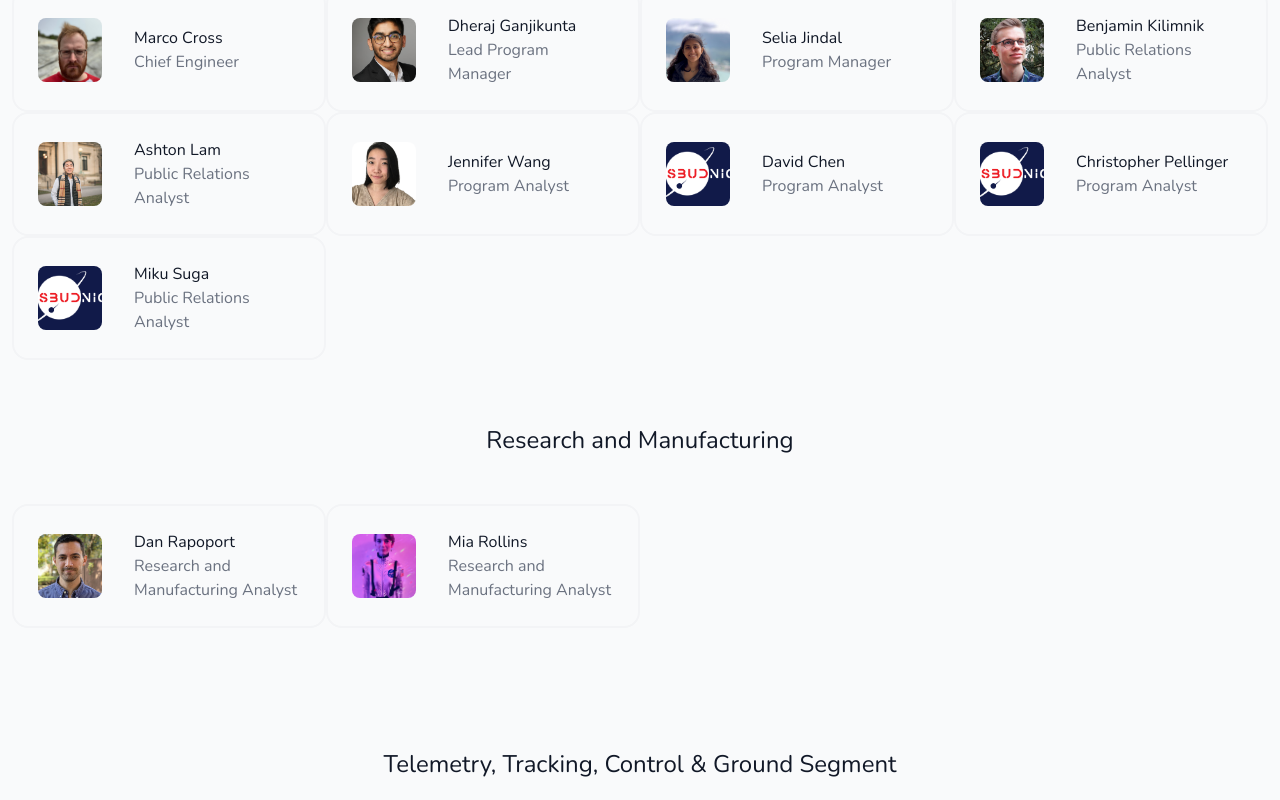
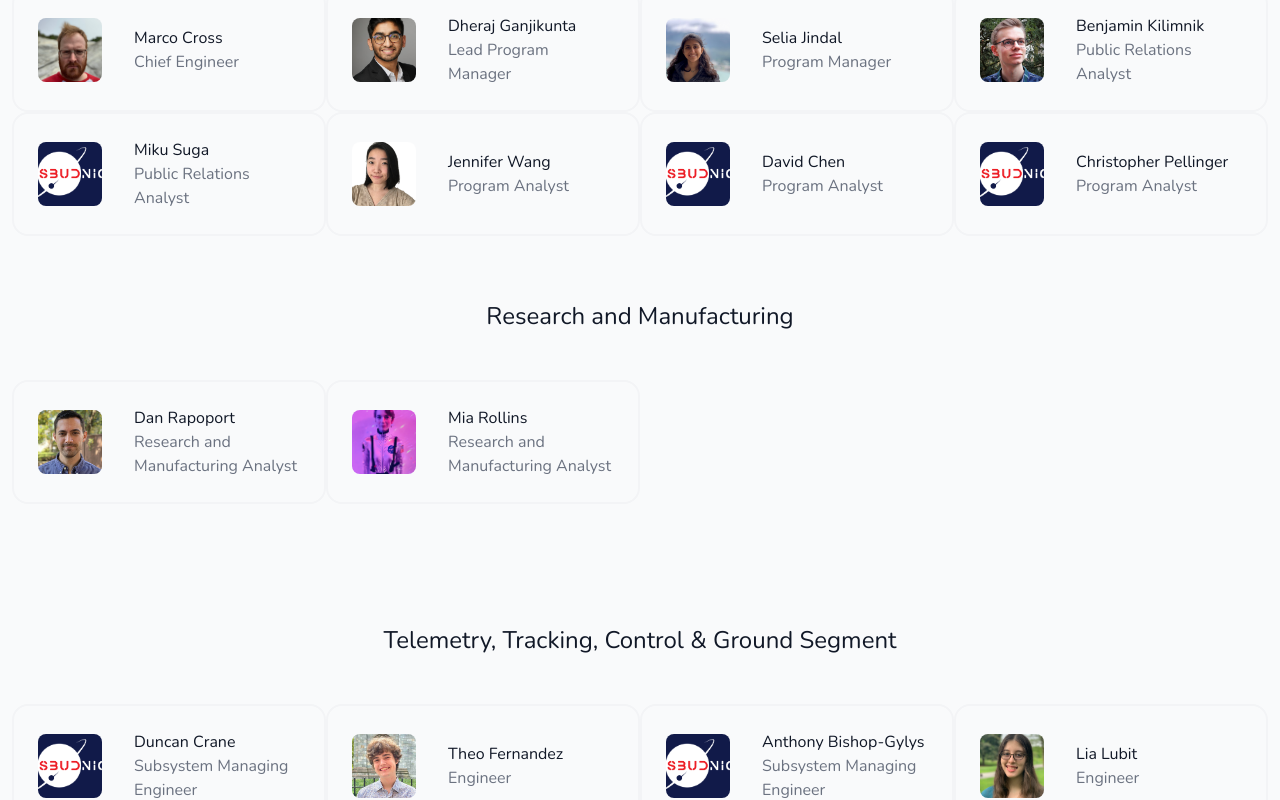
Before and after one commit to benkilimnik/SBUDNIC, a React (Create React App) app: page /team in a window 1280 px wide. Shown: the part 900-1700 px from the top of the page. Built offline with nearby package versions, Linux system fonts and the light colour scheme.

Commit message:
updated team

```diff
--- a/src/components/content/team.js
+++ b/src/components/content/team.js
@@ -81,13 +81,23 @@ const team = [
     image: benji,
   },
   {
+    id: 90,
+    title: "Miku Suga",
+    subtitle:
+      "Committed to building and launching a low-cost CubeSat into low earth orbit in record time.",
+    category: "",
+    position: "Public Relations Analyst",
+    team: "Program Management and Public Relations",
+    image: sbudnicNW,
+  },
+  {
     id: 6,
     title: "Ashton Lam",
     subtitle: "",
     category: "Public Relations Analyst",
     position: "Public Relations Analyst",
     image: ashton,
-    team: "Program Management and Public Relations",
+    team: "alumni",
   },
   {
     id: 21,
@@ -507,16 +517,6 @@ const team = [
     team: "Testing",
     image: sbudnicNW,
   },
-  {
-    id: 90,
-    title: "Miku Suga",
-    subtitle:
-      "Committed to building and launching a low-cost CubeSat into low earth orbit in record time.",
-    category: "",
-    position: "Public Relations Analyst",
-    team: "Program Management and Public Relations",
-    image: sbudnicNW,
-  },
 ]
 
 export { team }
```
